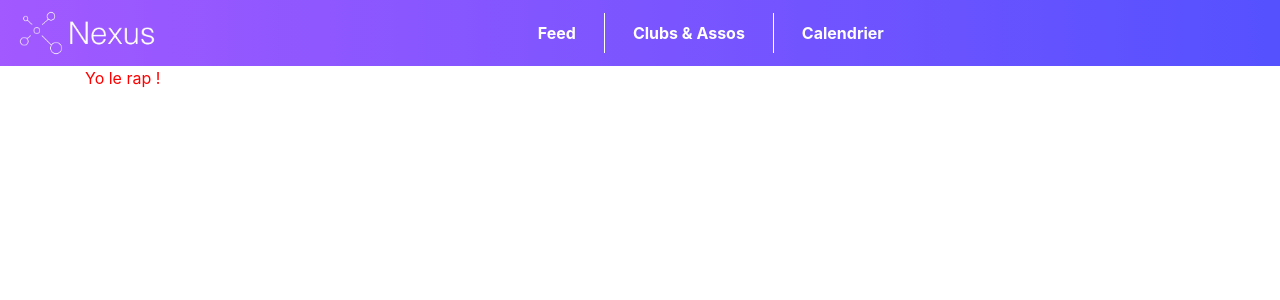
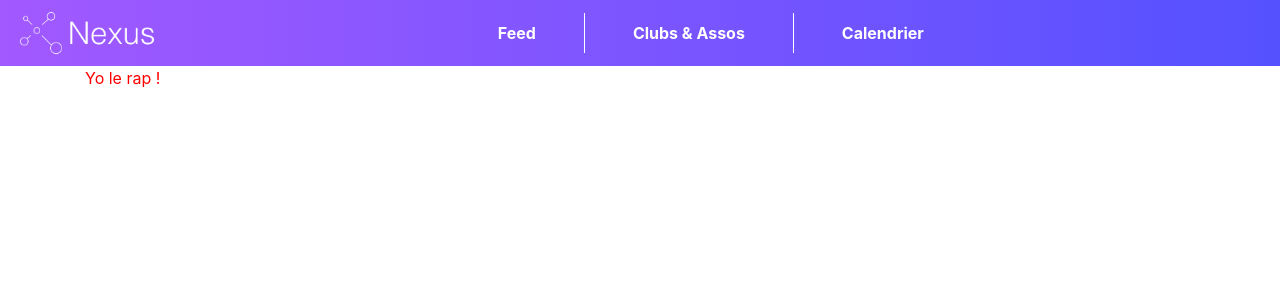
Before and after one commit to MathisPipart/Nexus, a Django app: page / in a window 1280 px wide. Shown: the top 300 px of the page. Run offline with Django 4.2, Linux system fonts and the light colour scheme; some libraries are stand-ins or nearby versions.

Commit message:
correction bouton nav bar

```diff
--- a/feed/static/css/style.css
+++ b/feed/static/css/style.css
@@ -11,8 +11,8 @@ p {
 
 .nav-item {
     border-right: 1px solid white; /* Ajoute une bordure verticale blanche à droite */
-    margin-right: 20px; /* Ajoute de la marge à droite pour l'espacement */
-    padding-right: 20px; /* Ajoute du rembourrage à droite pour l'espacement */
+    margin-right: 40px; /* Ajoute de la marge à droite pour l'espacement */
+    padding-right: 40px; /* Ajoute du rembourrage à droite pour l'espacement */
 }
 
 .nav-item:last-child {
--- a/feed/templates/base.html
+++ b/feed/templates/base.html
@@ -36,7 +36,7 @@
                 aria-expanded="false"
                 aria-label="Toggle navigation"
             >
-            <span class=""navbar-toggler-icon></span>
+            <span class="navbar-toggler-icon"></span>
             </button>
             <div class="collapse navbar-collapse" id="navbarNav">
                 <ul class="navbar-nav">
```
